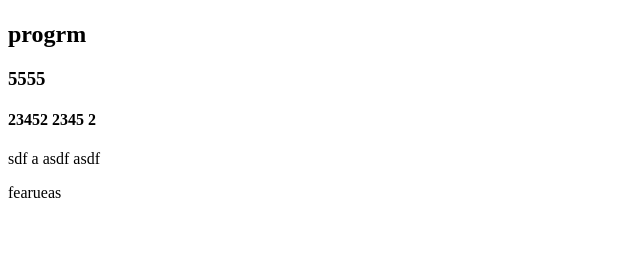
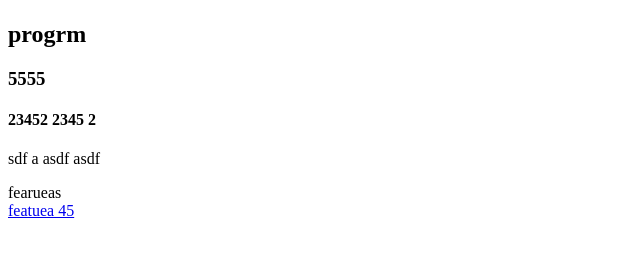
Before and after one commit to ilnurmuha/test4, a plain HTML site: page index.html in a window 1280 px wide. Shown: the part 59-316 px from the top of the page, without its empty margins (0-640 px from the left). Drawn offline with Linux system fonts and the light colour scheme.

Commit message:
feature commit frea

```diff
--- a/index.html
+++ b/index.html
@@ -17,5 +17,7 @@
 	<p>sdf a asdf  asdf </p>
 
 	<div>fearueas </div>
+
+	<a href="#">featuea 45</a>
 </body>
 </html>
```
